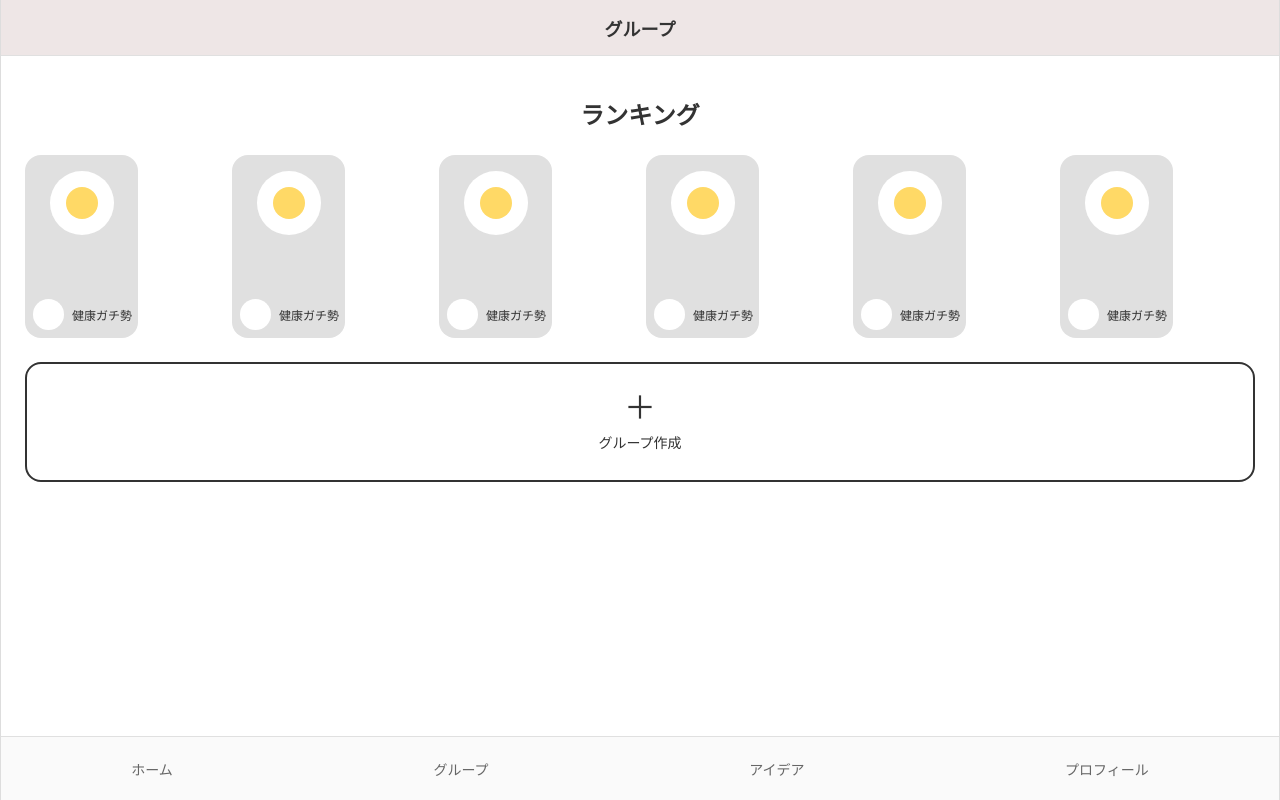
After one commit to Takapass/TECH-JAM-RAIZAP, a Django app: template activities/templates/activities/group.html in a window 1280 px wide. The commit adds this page. Run offline with Django 5.2, Linux system fonts and the light colour scheme; the template is opened without the code that fills it, so the values that code supplies are empty.

Commit message:
mein取り込み

```diff
--- /dev/null
+++ b/activities/static/activities/group.css
@@ -0,0 +1,118 @@
+/* ===== グループページ ===== */
+
+.group-page {
+    padding-bottom: 16px;
+}
+
+/* タイトル */
+.ranking-title {
+    text-align: center;
+    font-size: 20px;
+    font-weight: 700;
+    margin: 16px 0 24px;
+}
+
+/* ランキング */
+.ranking-grid {
+    display: grid;
+    grid-template-columns: repeat(3, 1fr);
+    gap: 12px;
+}
+
+.ranking-card {
+    background: #e0e0e0;
+    border-radius: 16px;
+    padding: 16px 8px;
+    text-align: center ;
+    position: relative;
+    width: 113px;
+    height: 183px;
+}
+
+/* 花アイコン */
+.flower {
+    position: relative;
+    width: 64px;
+    height: 64px;
+    margin: 0 auto 12px;
+}
+
+.flower-center {
+    width: 32px;
+    height: 32px;
+    background: #ffd966;
+    border-radius: 50%;
+    position: absolute;
+    top: 16px;
+    left: 16px;
+    z-index: 2;
+}
+
+.flower-petals {
+    width: 64px;
+    height: 64px;
+    background: #fff;
+    border-radius: 50%;
+    position: absolute;
+    top: 0;
+    left: 0;
+}
+
+/* ラベル */
+.rank-label {
+    font-size: 12px;
+    margin: 0;
+}
+
+/* 左下丸 */
+.rank-circle {
+    width: 31px;
+    height: 31px;
+    background: #fff;
+    border-radius: 50%;
+    /* position: absolute; */
+    /* bottom: 8px; */
+    /* left: 8px; */
+}
+
+.rank-bottom {
+    position: absolute;
+    bottom: 8px;
+    left: 8px;
+    display: flex;
+    align-items: center;
+    gap: 8px;
+}
+
+/* グループ作成 */
+.create-group {
+    margin-top: 24px;
+    border: 2px solid #333;
+    border-radius: 16px;
+    height: 120px;
+    display: flex;
+    flex-direction: column;
+    justify-content: center;
+    align-items: center;
+}
+
+.create-group .plus {
+    font-size: 32px;
+    line-height: 1;
+}
+
+.create-group p {
+    margin-top: 8px;
+    font-size: 14px;
+}
+
+/* ===== PC（1440px） ===== */
+@media screen and (min-width: 768px) {
+    .ranking-grid {
+        grid-template-columns: repeat(6, 1fr);
+    }
+
+    .ranking-title {
+        font-size: 24px;
+    }
+}
--- a/activities/templates/activities/base.html
+++ b/activities/templates/activities/base.html
@@ -78,9 +78,9 @@
         <footer class="footer">
             <nav class="bottom-nav">
                 <a href="{% url 'home' %}" class="nav-item">ホーム</a>
-                <a href="#" class="nav-item">グループ</a>
-                <a href="#" class="nav-item">アイデア</a>
-                <a href="#" class="nav-item">プロフィール</a>
+                <a href="{% url 'group' %}" class="nav-item">グループ</a>
+                <a href="{% url 'idea' %}" class="nav-item">アイデア</a>
+                <a href="{% url 'profile' %}" class="nav-item">プロフィール</a>
             </nav>
         </footer>
 
--- /dev/null
+++ b/activities/templates/activities/group.html
@@ -0,0 +1,38 @@
+{% extends "activities/base.html" %}
+{% load static %}
+
+{% block title %}グループ{% endblock %}
+{% block page_title %}グループ{% endblock %}
+{% block hamburger_title %}グループ{% endblock %}
+
+{% block content %}
+<link rel="stylesheet" href="{% static 'activities/group.css' %}">
+
+<section class="group-page">
+
+    <h2 class="ranking-title">ランキング</h2>
+
+    <div class="ranking-grid">
+        {% for i in "123456" %}
+        <div class="ranking-card">
+            <div class="flower">
+                <div class="flower-petals"></div>
+                <div class="flower-center"></div>
+            </div>
+
+            <!-- 下部エリア -->
+            <div class="rank-bottom">
+                <div class="rank-circle"></div>
+                <p class="rank-label">健康ガチ勢</p>
+            </div>
+        </div>
+        {% endfor %}
+    </div>
+
+    <div class="create-group">
+        <div class="plus">＋</div>
+        <p>グループ作成</p>
+    </div>
+
+</section>
+{% endblock %}
--- a/activities/views.py
+++ b/activities/views.py
@@ -1,7 +1,7 @@
 from django.shortcuts import render, redirect
 from django.contrib import messages
 from .models import Activity
-from django.contrib.auth import authenticate, login
+from django.contrib.auth import authenticate, login, logout
 from django.contrib.auth.models import User
 
 
```
Also changed, not shown: db.sqlite3.
